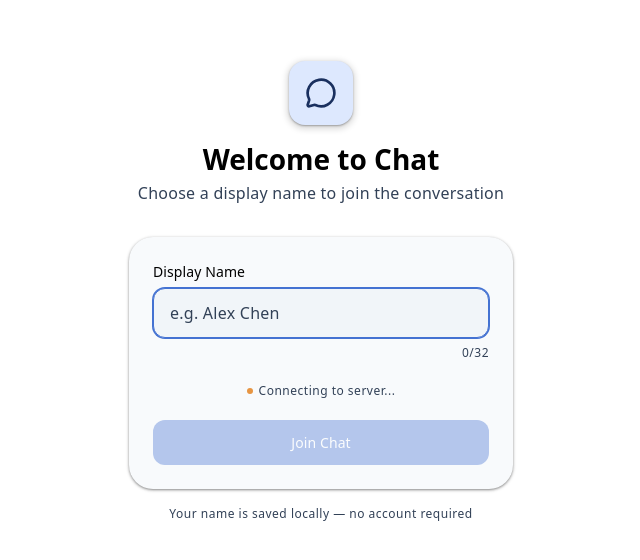
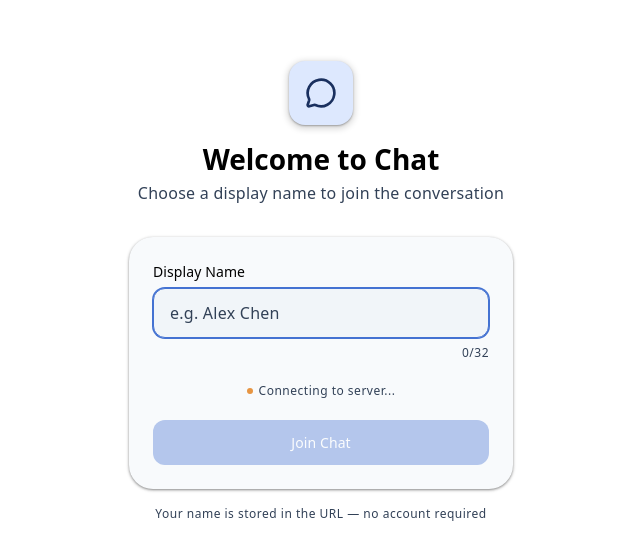
Before and after one commit to johnlester-0369/real-time-chat, a React (Vite) app in the folder packages/web/: page / in a window 1280 px wide. Shown: the part 108-668 px from the top of the page, without its empty margins (319-959 px from the left). Built offline with nearby package versions, Linux system fonts and the light colour scheme; no server answers.

Commit message:
fix: update footer text to reflect URL-based name storage

```diff
--- a/packages/web/src/components/chat/NameEntryScreen.tsx
+++ b/packages/web/src/components/chat/NameEntryScreen.tsx
@@ -148,7 +148,7 @@ export default function NameEntryScreen({
         </div>
 
         <p className="text-label-sm text-on-surface-variant text-center mt-4 select-none">
-          Your name is saved locally — no account required
+          Your name is stored in the URL — no account required
         </p>
 
       </div>
```
